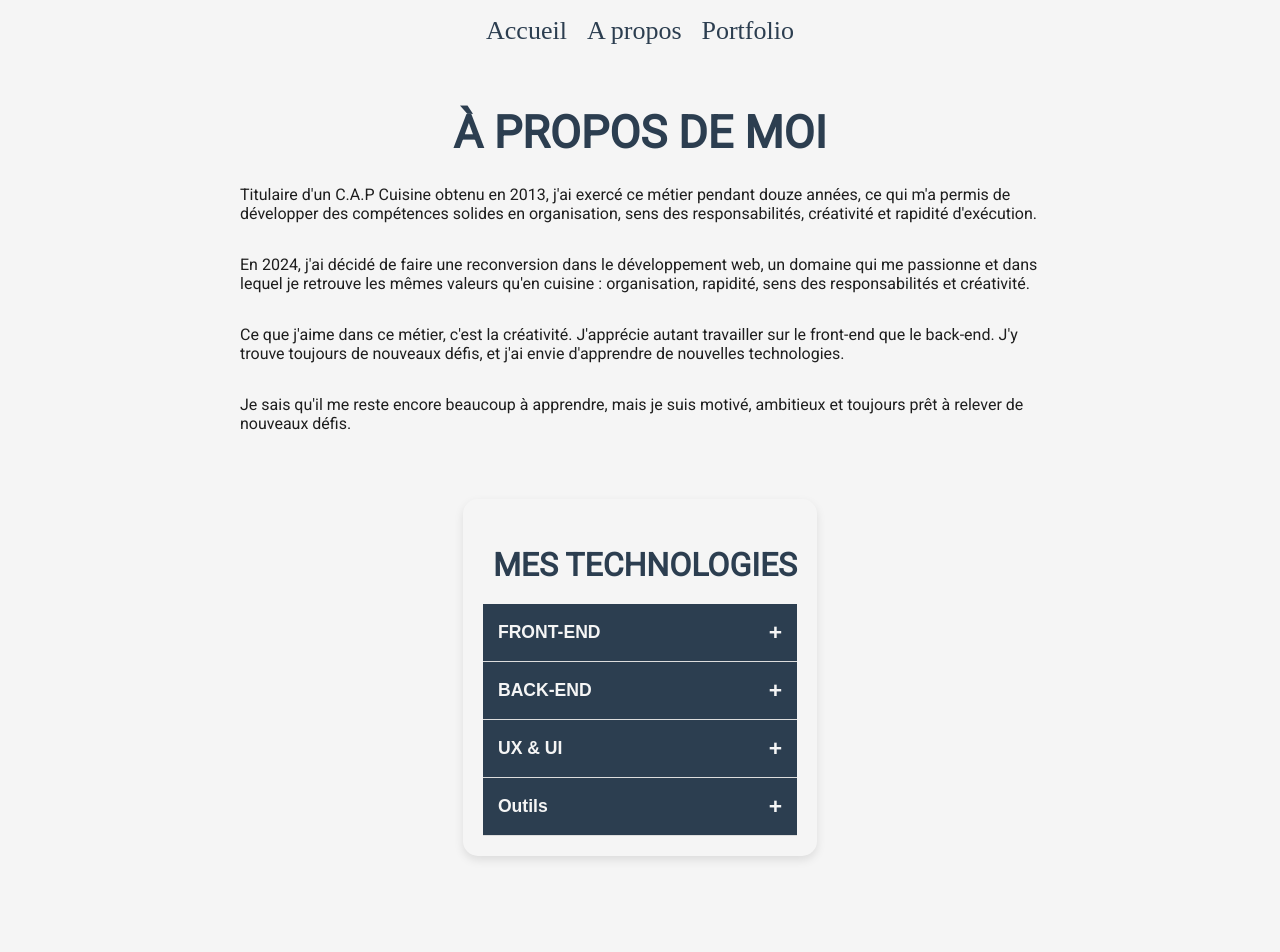
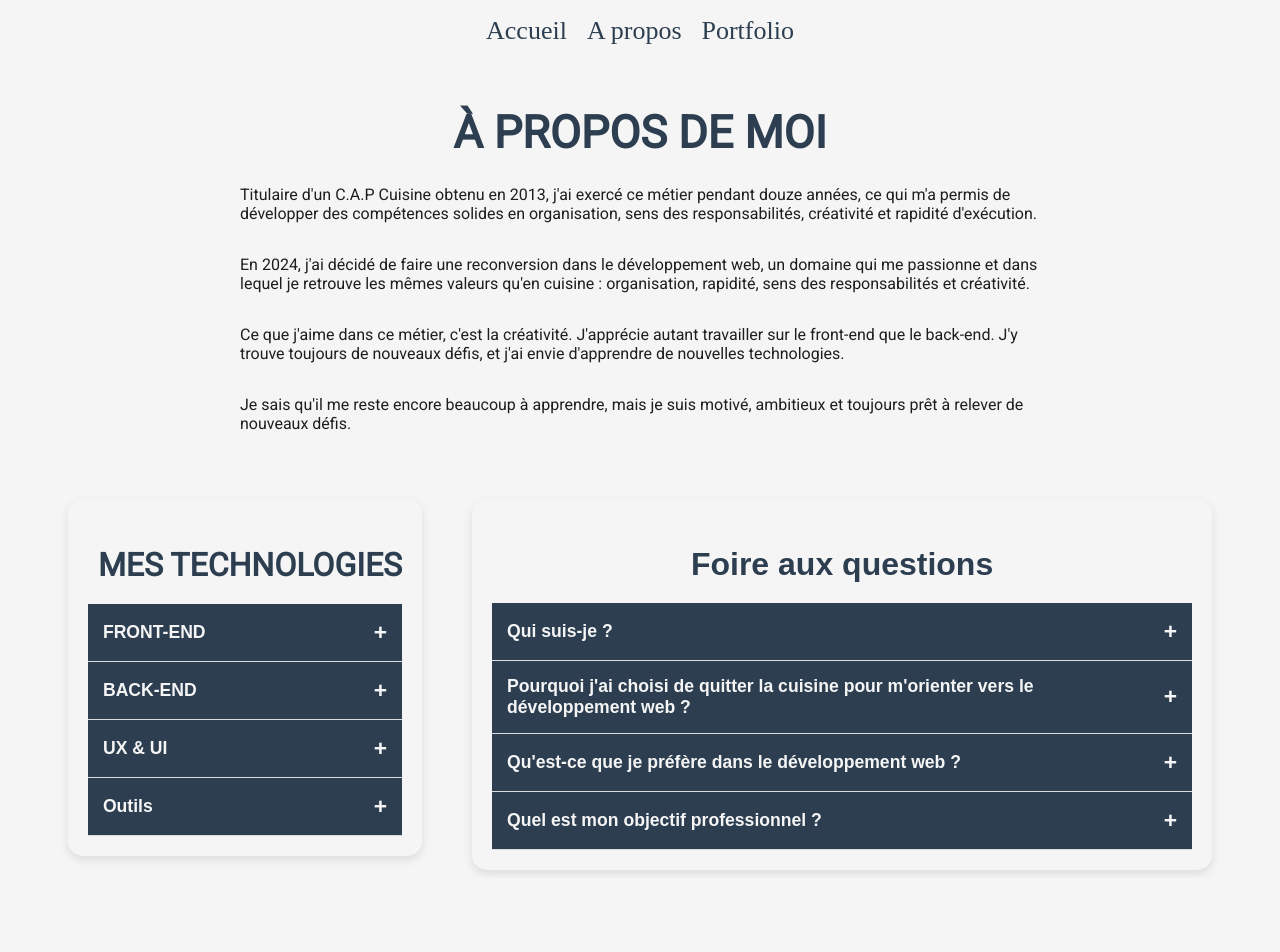
Before and after one commit to GregoryVDev/Portfolio, a React (Vite) app: page /about in a window 1280 px wide. Shown: the top 952 px of the page. After the commit the page ends 878 px from the top, so only its background shows below. Built offline with nearby package versions, Linux system fonts and the light colour scheme.

Commit message:
Added properties for the container-faq and faq className in desktop querie. Removed container-informations className and added faq-column className. Added categories for the  tech-list className

```diff
--- a/src/Components/SkillsIcons.jsx
+++ b/src/Components/SkillsIcons.jsx
@@ -126,7 +126,19 @@ export const SkillsIcons = () => {
                 openIndexes.includes(index) ? "show" : ""
               }`}
             >
-              <ul className="tech-list">
+              <ul
+                className={`tech-list ${
+                  cat.category === "FRONT-END"
+                    ? "front-end"
+                    : cat.category === "BACK-END"
+                    ? "back-end"
+                    : cat.category === "UX & UI"
+                    ? "ux-ui"
+                    : cat.category === "Outils"
+                    ? "outils"
+                    : ""
+                }`}
+              >
                 {cat.techs.map((tech, i) => (
                   <li key={i} className="tech-item">
                     {tech.icon}
--- a/src/about.css
+++ b/src/about.css
@@ -142,4 +142,48 @@
         width: 800px;
         margin: 50px auto auto;
     }
+
+    .faq {
+        margin: 50px 0 0 0;
+    }
+
+    .container-faq {
+        display: flex;
+        gap: 50px;
+        justify-content: center;
+        align-items: flex-start;
+    }
+
+    .front-end {
+        display: block;
+    }
+
+    .front-end {
+        display: block;
+    }
+
+    .back-end,
+    .ux-ui,
+    .outils {
+        display: flex;
+        justify-content: space-around;
+        flex-wrap: wrap;
+    }
+
+    .faq-answer.show {
+        animation: fadeIn 0.5s ease;
+    }
+
+    @keyframes fadeIn {
+        from {
+            opacity: 0;
+            transform: translateY(-5px);
+        }
+
+        to {
+            opacity: 1;
+            transform: translateY(0);
+        }
+    }
+
 }
--- a/src/pages/About.jsx
+++ b/src/pages/About.jsx
@@ -43,19 +43,18 @@ export const About = () => {
   return (
     <div>
       <Header />
-      <div className="container-informations">
       <section className="infos">
         <h1>À propos de moi</h1>
         <p>
           Titulaire d'un C.A.P Cuisine obtenu en 2013, j'ai exercé ce métier
-            pendant douze années, ce qui m'a permis de développer des
-            compétences solides en organisation, sens des responsabilités,
-            créativité et rapidité d'exécution.
+          pendant douze années, ce qui m'a permis de développer des compétences
+          solides en organisation, sens des responsabilités, créativité et
+          rapidité d'exécution.
         </p>
         <p>
           En 2024, j'ai décidé de faire une reconversion dans le développement
-            web, un domaine qui me passionne et dans lequel je retrouve les
-            mêmes valeurs qu'en cuisine : organisation, rapidité, sens des
+          web, un domaine qui me passionne et dans lequel je retrouve les mêmes
+          valeurs qu'en cuisine : organisation, rapidité, sens des
           responsabilités et créativité.
         </p>
         <p>
@@ -68,13 +67,15 @@ export const About = () => {
           motivé, ambitieux et toujours prêt à relever de nouveaux défis.
         </p>
       </section>
+      <div className="container-faq">
         <section className="skills">
           <SkillsIcons />
         </section>
         <section className="faq">
           <h2>Foire aux questions</h2>
           <div className="faq-container">
-            {faqData.map((item, index) => (
+            <div className="faq-column">
+              {faqData.slice(0, 2).map((item, index) => (
                 <div key={index} className="faq-item">
                   <button
                     className={`faq-question ${
@@ -97,6 +98,31 @@ export const About = () => {
                 </div>
               ))}
             </div>
+            <div className="faq-column">
+              {faqData.slice(2).map((item, index) => (
+                <div key={index + 2} className="faq-item">
+                  <button
+                    className={`faq-question ${
+                      openIndexes.includes(index + 2) ? "active" : ""
+                    }`}
+                    onClick={() => toggleFAQ(index + 2)}
+                  >
+                    {item.question}
+                    <span className="faq-icon">
+                      {openIndexes.includes(index + 2) ? "-" : "+"}
+                    </span>
+                  </button>
+                  <div
+                    className={`faq-answer ${
+                      openIndexes.includes(index + 2) ? "show" : ""
+                    }`}
+                  >
+                    <p>{item.answer}</p>
+                  </div>
+                </div>
+              ))}
+            </div>
+          </div>
         </section>
       </div>
     </div>
```
Lines whose indentation alone changed are shown as unchanged.
